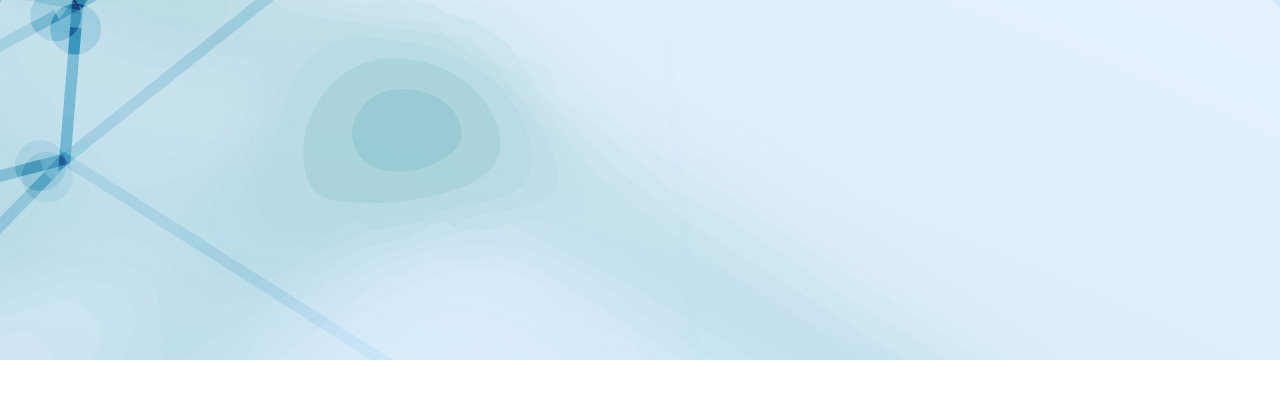
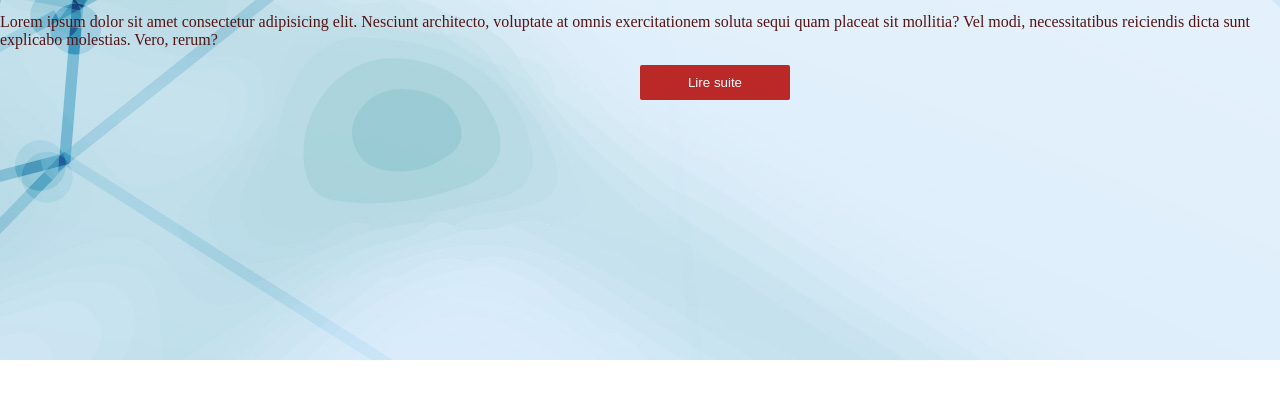
Before and after one commit to rjezra/my_project, a plain HTML site: page index.html in a window 1280 px wide. Shown: the part 90-488 px from the top of the page. Drawn offline with Linux system fonts and the light colour scheme.

Commit message:
ajout bouton

```diff
--- a/index.html
+++ b/index.html
@@ -15,8 +15,14 @@
             <li class="menu"><a href="#" class="menu">Acceuil</a> </li>
             <li class="menu"><a href="#" class="menu">Acceuil</a> </li>
         </ul>
-        <div class="corp">
-            <h1>My Projet</h1>
+        <div class="banier">
+            <div class="text-banier">
+                <h1>My Projet</h1>
+                <p class="text"> Lorem ipsum dolor sit amet consectetur adipisicing elit. Nesciunt architecto, voluptate
+                    at omnis exercitationem soluta sequi quam placeat sit mollitia? Vel modi, necessitatibus reiciendis
+                    dicta sunt explicabo molestias. Vero, rerum? </p>
+                    <button class="text">Lire suite</button>
+            </div>
         </div>
     </div>
 </body>
--- a/scr/css/style.css
+++ b/scr/css/style.css
@@ -1,4 +1,4 @@
-body, h1 ,p, ul, li{
+body, h1 , ul, li{
     margin: 0px;
     padding: 0px;
 }
@@ -28,8 +28,29 @@ a.menu{
     outline: none;
     text-decoration: none;
 }
-.corp{
-    background-image: url(../img/01.jpg) ;
+.banier{
+    background-image: url(../img/01.jpg);
     width: 100%;
     height: 400px;
 }
+.text-banier{
+    align-items: center;
+    justify-content: center;
+}
+p.text{
+    color: rgb(84, 20, 20);
+}
+button.text{
+    width: 150px;
+    height: 35px;
+    margin-left: 50%;
+    align-items: flex-end;
+    border: none;
+    border-radius: 2px;
+    background-color: rgb(186, 40, 40);
+    color: #ffffff;
+}
+button.text:hover{
+    cursor: pointer;
+    background-color:rgb(75, 22, 22) ;
+}
```
